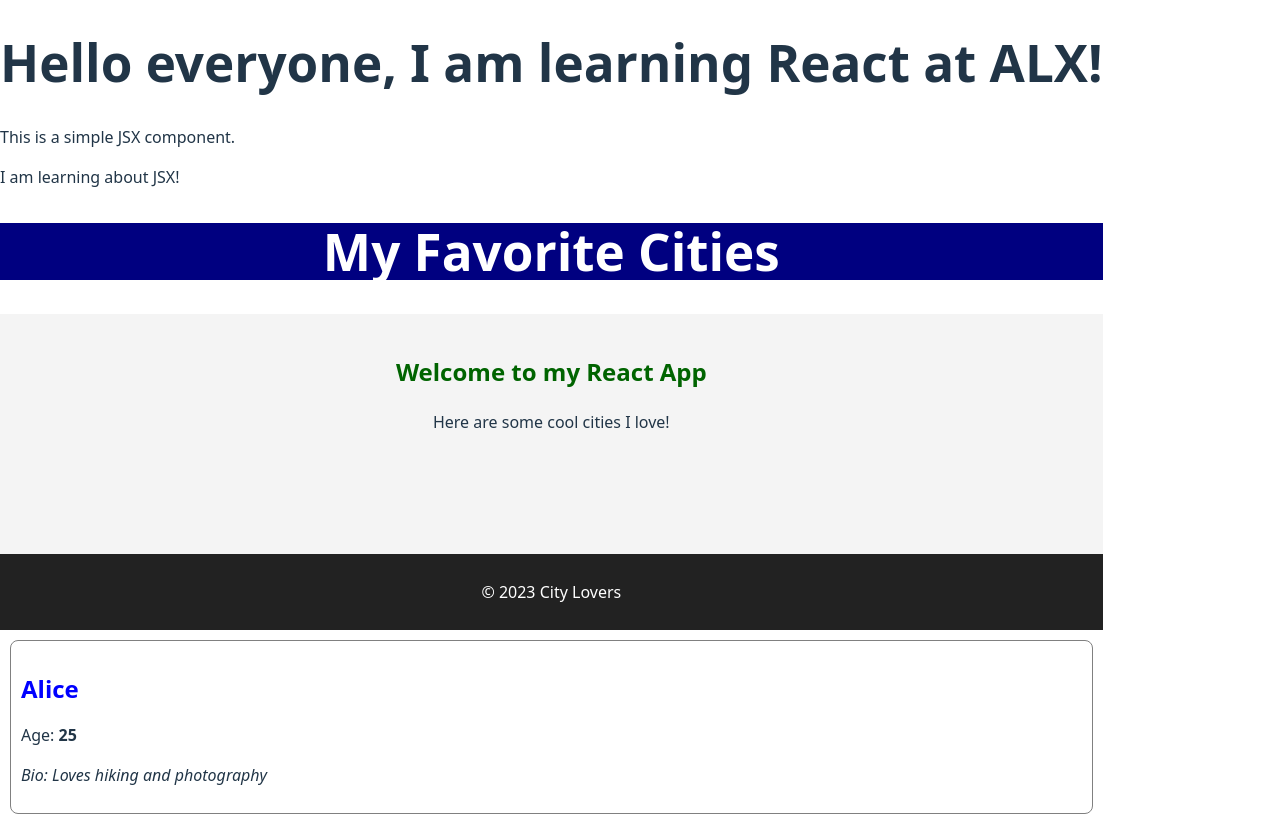
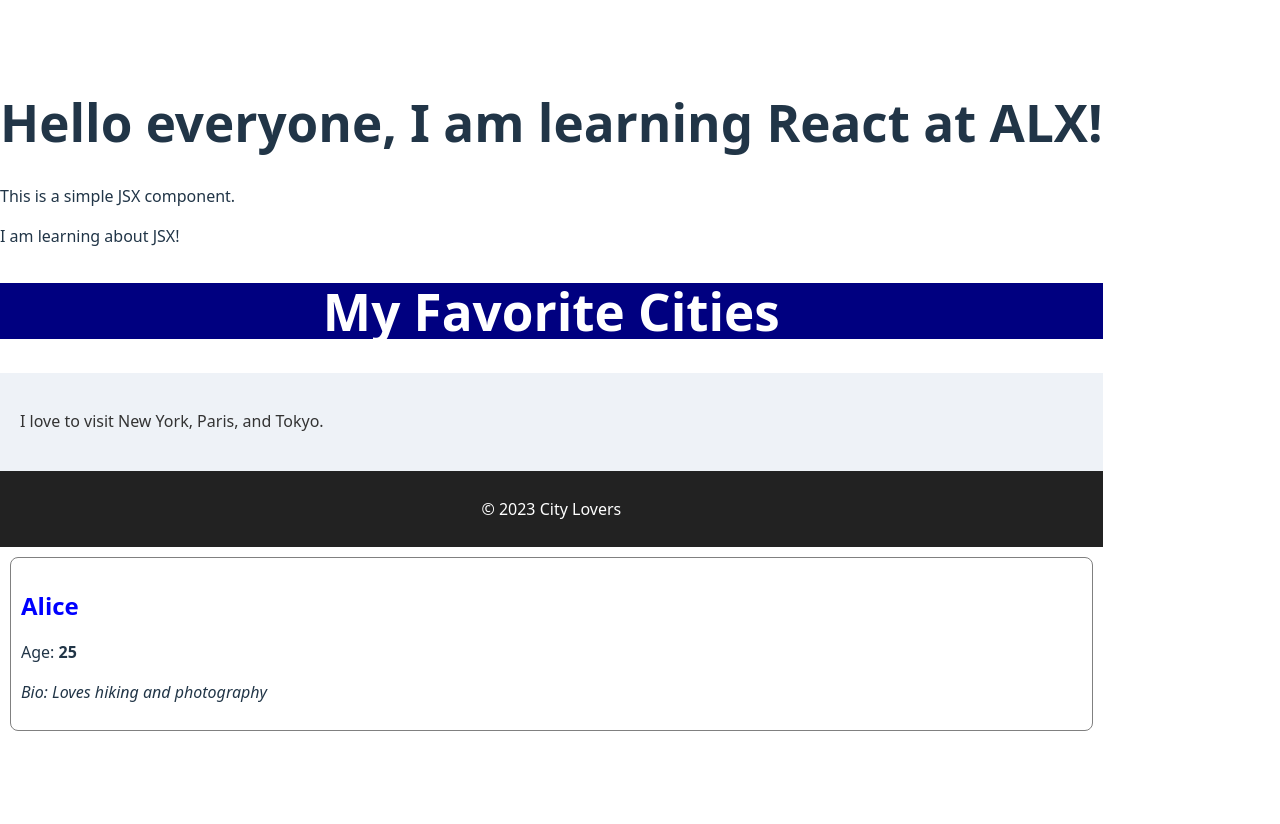
Before and after one commit to Temmacrown/alx-fe-reactjs, a React (Vite) app in the folder alx-react-app-new/: page / in a window 1280 px wide. After the commit the page ends 800 px from the top, so only its background shows below. Built offline with nearby package versions, Linux system fonts and the light colour scheme.

Commit message:
Update MainContent.jsx

```diff
--- a/alx-react-app-new/src/components/MainContent.jsx
+++ b/alx-react-app-new/src/components/MainContent.jsx
@@ -1,8 +1,9 @@
 function MainContent() {
   return (
-    <main style={{ backgroundColor: '#f4f4f4', padding: '20px', minHeight: '200px' }}>
-      <h2 style={{ textAlign: 'center', color: 'darkgreen' }}>Welcome to my React App</h2>
-      <p style={{ textAlign: 'center' }}>Here are some cool cities I love!</p>
+    <main style={{ padding: '20px', backgroundColor: '#eef2f7' }}>
+      <p style={{ fontSize: '16px', color: '#333', lineHeight: '1.6' }}>
+        I love to visit New York, Paris, and Tokyo.
+      </p>
     </main>
   );
 }
```
